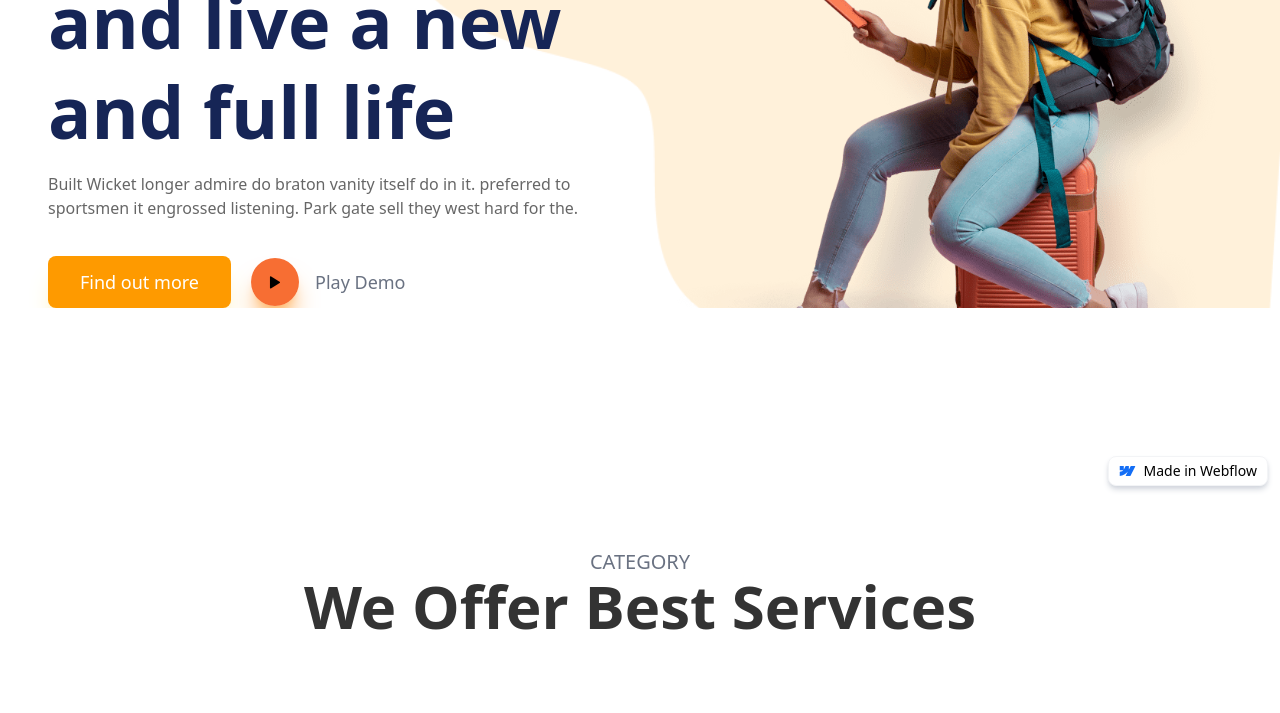
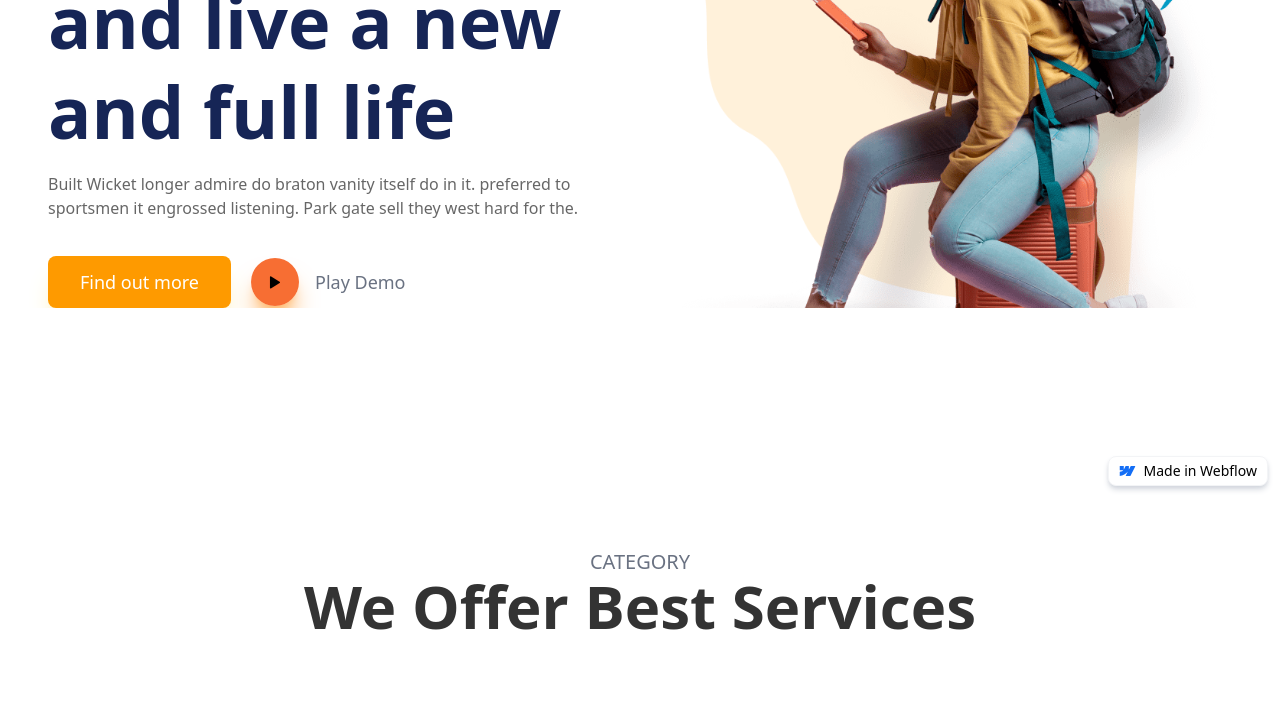
Before and after one commit to Muhammadyasirmaib29/Jadoo-Travel-Clone-M-Yasir-MAIB-1st-Internship-Project, a website: page index.html in a window 1280 px wide. Shown: the part 302-1015 px from the top of the page. Drawn offline with nearby package versions, Linux system fonts and the light colour scheme.

Commit message:
Update index.html

```diff
--- a/index.html
+++ b/index.html
@@ -19,9 +19,9 @@
 
         <!-- Background Images -->
         <div class="absolute inset-0 -z-10 hidden md:block">
-            <img src="Decore header background image.png" class="absolute right-0 top-0 max-w-none w-150 lg:w-187.5 xl:w-225 object-contain" alt="decore header background image">
+            <img src="Decore header background image.png" class="absolute right-0 top-0 max-w-none w-150 lg:w-187.5 xl:w-225 h-full object-contain" alt="decore header background image">
 
-            <img src="header & main section background image.png" class="absolute right-10 top-32 w-100 lg:w-125 xl:w-150 object-contain" alt="header & main section background image">
+            <img src="header & main section background image.png" class="absolute right-10 top-32 w-100 lg:w-125 xl:w-150 h-full object-contain" alt="header & main section background image">
         </div>
 
         <!-- Navbar -->
```
